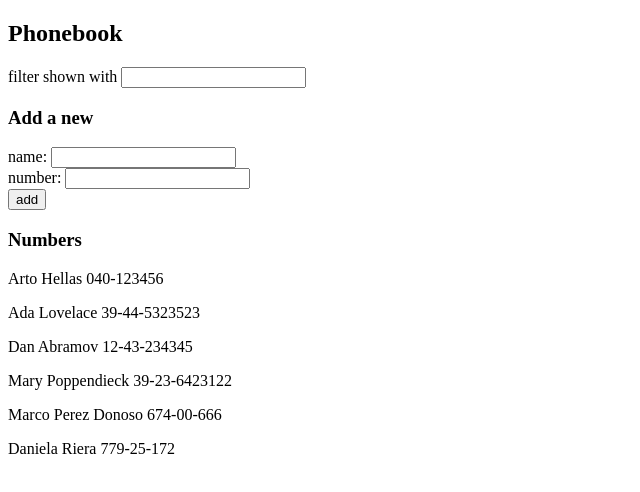
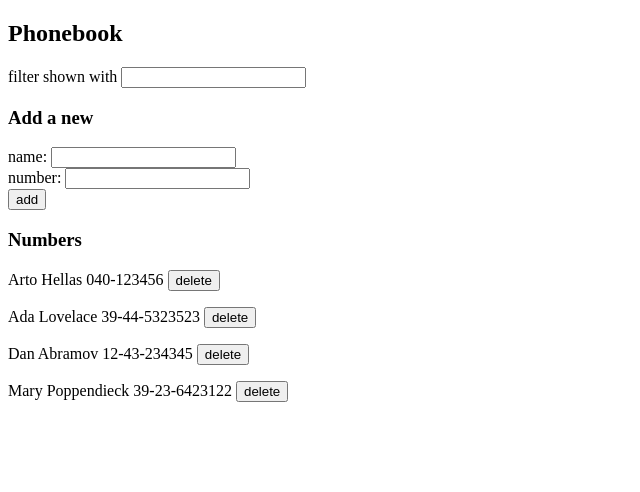
Before and after one commit to marcopdonoso/FullStackOpen, a React (Create React App) app in the folder part2/phonebook/: page / in a window 1280 px wide. Shown: the top 492 px of the page, without its empty margins (0-640 px from the left). Built offline with nearby package versions, Linux system fonts and the light colour scheme; data requests are answered from the project's data file.

Commit message:
exercise 2.17

```diff
--- a/part2/phonebook/db.json
+++ b/part2/phonebook/db.json
@@ -19,16 +19,6 @@
       "name": "Mary Poppendieck",
       "number": "39-23-6423122",
       "id": 4
-    },
-    {
-      "name": "Marco Perez Donoso",
-      "number": "674-00-666",
-      "id": 5
-    },
-    {
-      "name": "Daniela Riera",
-      "number": "779-25-172",
-      "id": 6
     }
   ]
 }
--- a/part2/phonebook/src/App.js
+++ b/part2/phonebook/src/App.js
@@ -38,7 +38,6 @@ const App = () => {
     const newPerson = {
       name: newName,
       number: newNumber,
-      id: persons.length + 1,
     };
     persons.some((person) => person.name === newPerson.name)
       ? alert(`${newPerson.name} is already added to phonebook`)
@@ -47,6 +46,16 @@ const App = () => {
           setNewName("");
           setNewNumber("");
         });
+  };
+
+  const handleDelete = (id) => {
+    const personObject = persons.find((p) => {
+      return p.id === id;
+    });
+    window.confirm(`Delete ${personObject.name}?`) &&
+      personService.deletePerson(id).then(() => {
+        setPersons(persons.filter((p) => p.id !== id));
+      });
   };
 
   return (
@@ -67,6 +76,8 @@ const App = () => {
           key={personToShow.id}
           name={personToShow.name}
           number={personToShow.number}
+          id={personToShow.id}
+          handleDelete={handleDelete}
         />
       ))}
     </div>
--- a/part2/phonebook/src/components/Number.js
+++ b/part2/phonebook/src/components/Number.js
@@ -1,10 +1,10 @@
 import React from "react";
 
-const Number = ({ name, number }) => {
+const Number = ({ name, number, id, handleDelete }) => {
   return (
     <div>
       <p>
-        {name} {number}
+        {name} {number} <button onClick={() => handleDelete(id)}>delete</button>
       </p>
     </div>
   );
--- a/part2/phonebook/src/services/persons.js
+++ b/part2/phonebook/src/services/persons.js
@@ -14,4 +14,10 @@ const create = (newPerson) => {
   return request.then((response) => response.data);
 };
 
-export default { getAll, create };
+const deletePerson = (id) => {
+  const request = axios.delete(`${baseUrl}/${id}`);
+
+  return request.then((response) => response);
+};
+
+export default { getAll, create, deletePerson };
```
